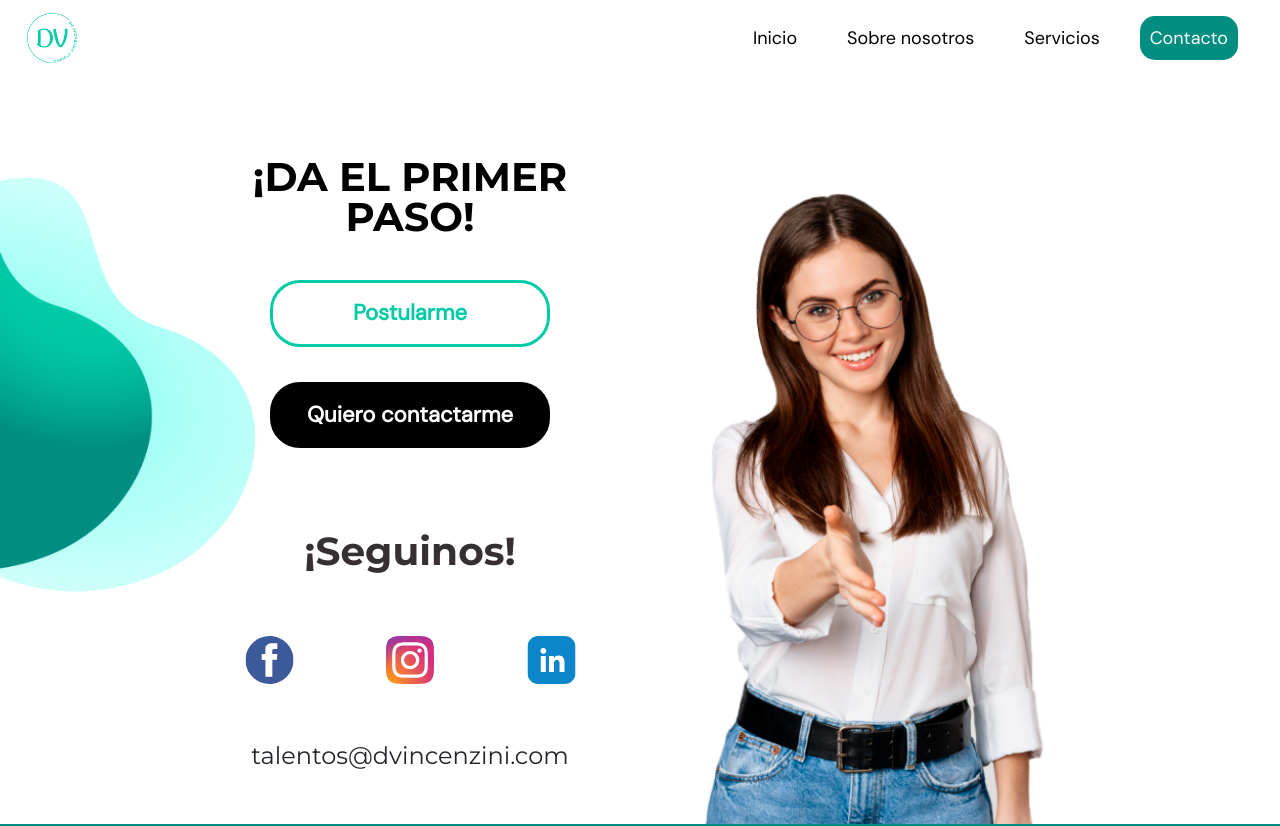
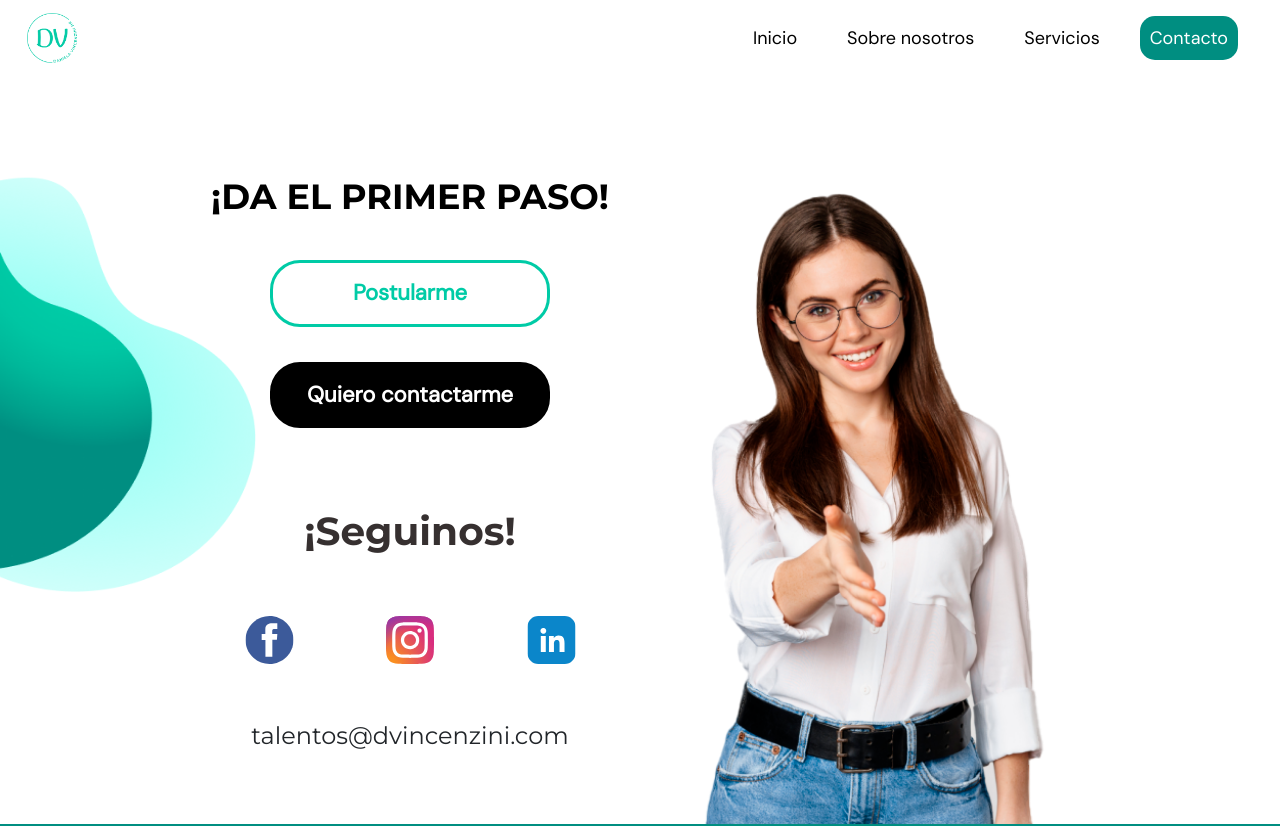
Before and after one commit to ChristianMagallanes24/proyectodaniela, a React (Create React App) app: page /contacto in a window 1280 px wide. Shown: the top 826 px of the page. Built offline with nearby package versions, Linux system fonts and the light colour scheme.

Commit message:
completando

```diff
--- a/public/index.html
+++ b/public/index.html
@@ -25,7 +25,7 @@
       crossorigin="anonymous"
     ></script>
     <title>
-      Daniela
+      Daniela vincenzini
     </title>
   </head>
   <body>
--- a/src/components/Contacto/_Contacto.scss
+++ b/src/components/Contacto/_Contacto.scss
@@ -71,15 +71,18 @@
             color: var(--Colores-diseo-alta-Negro, #000);
             font-feature-settings: "clig" off, "liga" off;
             font-family: Montserrat;
-            font-size: 40px;
+            font-size: 35px;
             font-style: normal;
             font-weight: 700;
             line-height: 40px;
             text-transform: uppercase;
 
             @include tablet {
-              font-size: 30px;
+              font-size: 26px;
               width: 300px;
+            }
+            @include tablet2{
+              font-size: 23px;
             }
             @include mobile {
               font-size: 19.46px;
@@ -164,7 +167,7 @@
         }
         @include mobile {
           margin-left: 130%;
-          height: 100px;
+          height: 170px;
           margin-top: 80px;
         }
       }
--- a/src/components/NavBar/_NavBar.scss
+++ b/src/components/NavBar/_NavBar.scss
@@ -82,9 +82,9 @@
       flex-direction: column;
       width: 100%;
       height: 60vh;
-      border-radius: 0px 0px 400px 0px;
+      border-radius: 0px 0px 0px 400px;
 
-      transform: translateX(-100%);
+      transform: translateX(100%);
       transition: 0.3s ease all;
 
 
--- a/src/components/Servicios/Servicios.jsx
+++ b/src/components/Servicios/Servicios.jsx
@@ -30,8 +30,7 @@ const Servicios = () => {
             <div>
               <h3 className="servicio-titulo">Servicios de recruiting</h3>
               <p className="servicio-parrafo">
-                <p><span className="check">▣</span>
-                 Ofrecemos servicios de reclutamiento personalizados que se
+                <p><span className="check">▣</span> Ofrecemos servicios de reclutamiento personalizados que se
                 adaptan a tus necesidades y perfil.</p>
                 <p><span className="check">▣</span> Nuestro servicio es 100%
                 personalizado a éxito, de calidad, basado en el conocimiento del
@@ -62,14 +61,13 @@ const Servicios = () => {
                 Asesoramiento y coaching laboral
               </h3>
               <p className="servicio-parrafo">
-                <p><span className="check">▣</span>
-                Proceso de acompañamiento y desarrollo personalizado para
+                <p><span className="check">▣</span> Proceso de acompañamiento y desarrollo personalizado para
                 organizaciones.  </p>
                 <p><span className="check">▣</span> Identificación de objetivos, superación de
                 desafíos y mejoramiento de habilidades, competencias y
                 rendimiento en el entorno laboral.</p>
-                <p> <span className="check">▣</span>Ayudamos a potenciar a las
-                organizaciones a aprovechar al máximo su capital humano y a
+                <p> <span className="check">▣</span> Ayudamos a potenciar a las
+                organizaciones a aprovechar al máximo su capital humano, a
                 mantenerse ágiles y receptivas ante los desafíos del mercado.</p>
               </p>
             </div>
```
